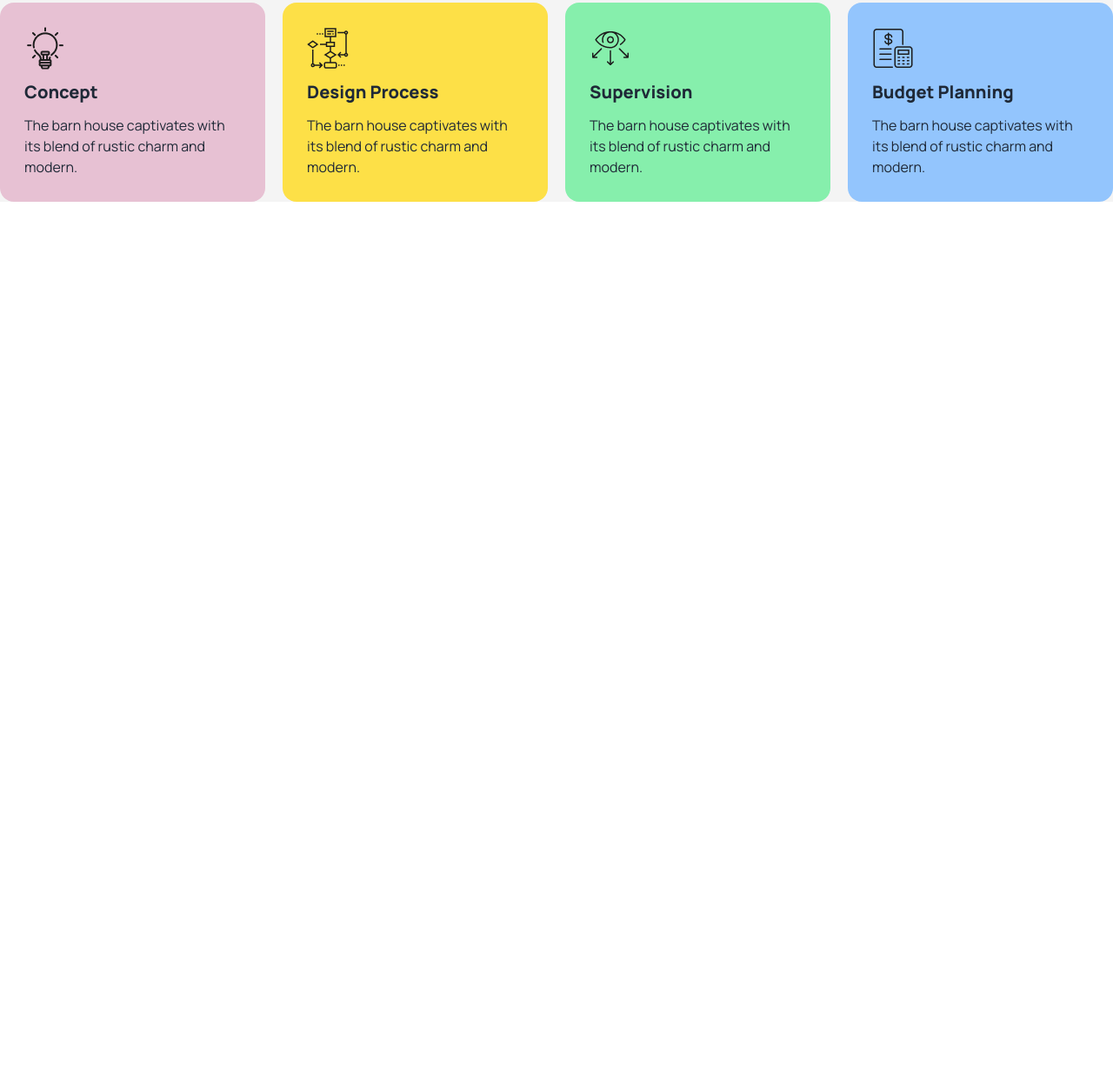
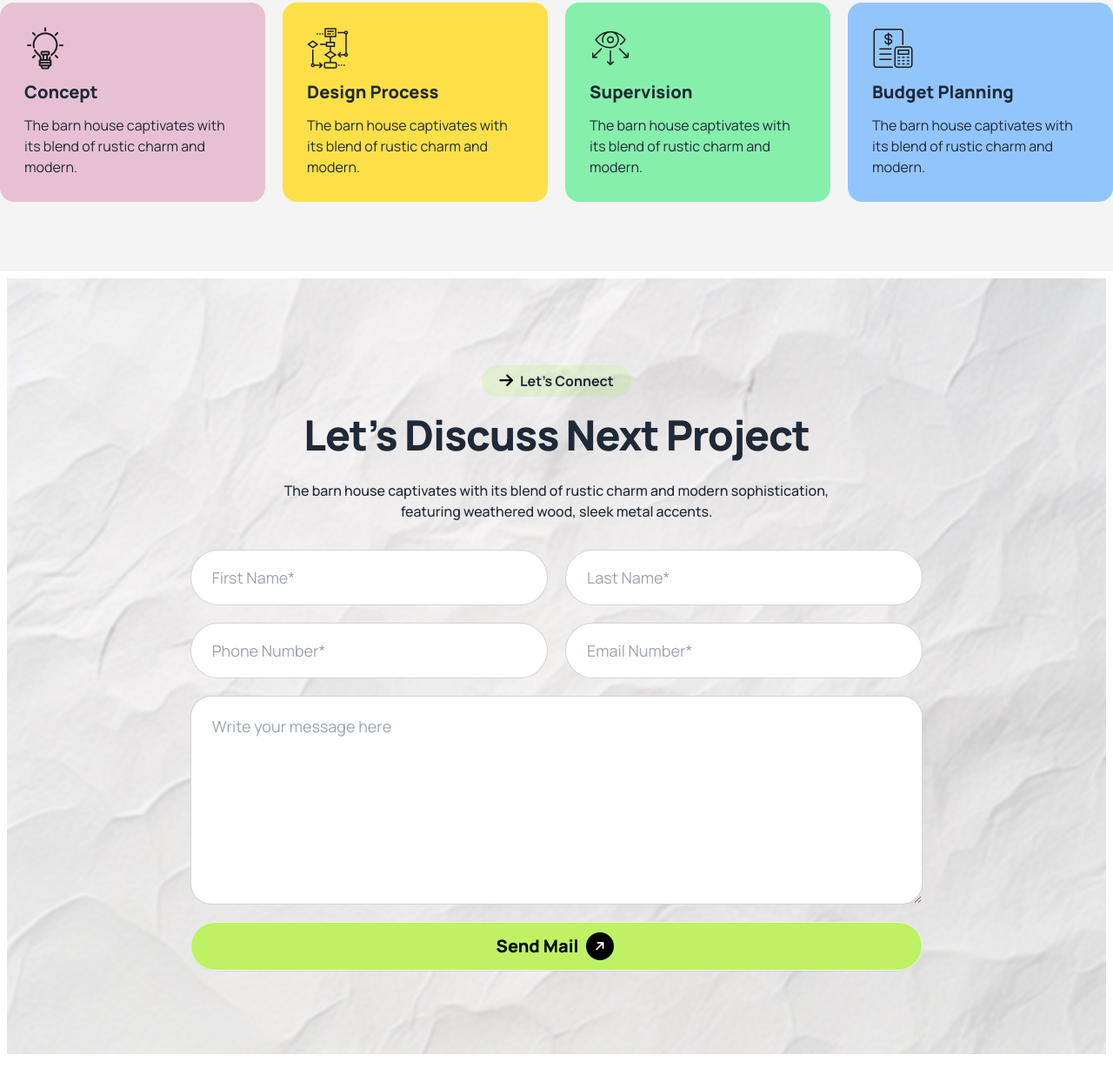
Before and after one commit to rahat-israil/B10-Assignment-3, a plain HTML site: page index.html in a window 1280 px wide. Shown: the part 1945-3196 px from the top of the page at 87% size. Before the commit the page ends 2385 px from the top, so only its background shows below. Drawn offline with nearby package versions, Linux system fonts and the light colour scheme.

Commit message:
Let's Discuss Section Complete with Responsive

```diff
--- a/index.html
+++ b/index.html
@@ -27,26 +27,13 @@
           .manrope-font{
             font-family: "Manrope", sans-serif;
           }
-
-          .custom-bg {
-  background: ;
-}
-
-.custom-bg-header {
-  background: #F5F5F5, #FEFEFE;
-}
-
-.primary-btn {
-  color: #ABEF5F;
-}
-
-.secondary-btn {
-  color: #D4f6AE;
-}
-
-.text-bg {
-  color: #EEFCDF;
-}
+          .custom-bg{
+            background-image: url(./assets/bg.png);
+            background-repeat: no-repeat;
+            background-size: cover;
+            width: 100%;
+            background-position: center;
+          }
       </style>
 </head>
 
@@ -154,8 +141,9 @@
         </section>
 
       <!-- Works Process Section -->
-        <section class="container mx-auto">
+        <section class="container mx-auto pb-20">
             <div class="mt-5 lg:mt-24 lg:w-1/2 mx-auto">
+              <!-- Button -->
                 <div class="flex justify-center lg:flex-none pt-6 lg:pt-0">
                   <button class="bg-white rounded-full px-6 lg:px-5 py-2 lg:py-1 font-bold"><i
                       class="fa-solid fa-arrow-right text-black text-xl lg:text-lg pr-2"></i>How we works<button>
@@ -194,6 +182,40 @@
                 </div>
             </div>
         </section>
+
+      <!-- Let's Discuss Section-->
+        <section class="bg-white">
+            <div class="custom-bg mx-auto border-4 lg:border-8 border-white">
+                <div class="container mx-auto pb-10 lg:pb-24">
+                  <!-- Text Content -->
+                    <div class="mt-5 lg:pt-20 lg:w-1/2 mx-auto">
+                      <!-- Button -->
+                      <div class="flex justify-center lg:flex-none pt-6 lg:pt-0">
+                        <button class="bg-[#ABEF5F33] rounded-full px-6 lg:px-5 py-2 lg:py-1 font-bold"><i
+                            class="fa-solid fa-arrow-right text-black text-xl lg:text-lg pr-2"></i>Let’s Connect<button>
+                      </div>
+                      <!-- Text Content -->
+                      <h1 class="pt-5 text-3xl lg:text-5xl font-extrabold tracking-tight text-center">Let’s Discuss Next Project</h1>
+                      <p class="pt-4 lg:pt-7 mx-3 lg:mx-0 font-medium text-center">The barn house captivates with its blend of rustic charm and modern sophistication, featuring weathered wood, sleek
+                      metal accents.</p>
+                    </div>
+                  <!-- Input Field -->
+                    <div class="pt-8 w-[90%] lg:w-2/3 mx-auto lg:grid lg:grid-cols-2 gap-5 space-y-6 lg:space-y-0 ">
+                        <input type="text" placeholder="First Name*" class="input input-bordered input-lg w-full rounded-full" />
+                        <input type="text" placeholder="Last Name*" class="input input-bordered input-lg w-full rounded-full" />
+                        <input type="text" placeholder="Phone Number*" class="input input-bordered input-lg w-full rounded-full" />
+                        <input type="text" placeholder="Email Number*" class="input input-bordered input-lg w-full rounded-full" />
+
+                        <textarea placeholder="Write your message here" class="textarea textarea-bordered textarea-lg w-full h-60 col-span-2 rounded-3xl"></textarea>
+                      <!-- Button -->
+                        <div class="btn lg:flex lg:items-center h-16 lg:h-14 bg-lime-300 text-white rounded-full w-full col-span-2">
+                          <a class="text-black font-extrabold pl-1 text-xl">Send Mail</a>
+                          <button class="bg-black w-8 h-8 rounded-full mr-2 -rotate-45"><i class="fa-solid fa-arrow-right"></i></button>
+                        </div>
+                    </div>
+                </div>
+            </div>
+        </section>
     </main>
 
   <!-- Footer Section -->
```
Also changed, not shown: assets/bg.png (added).
